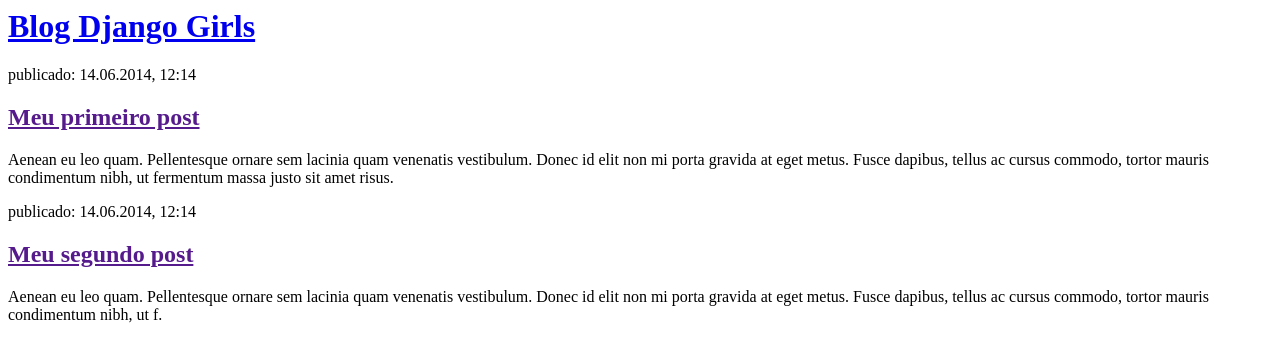
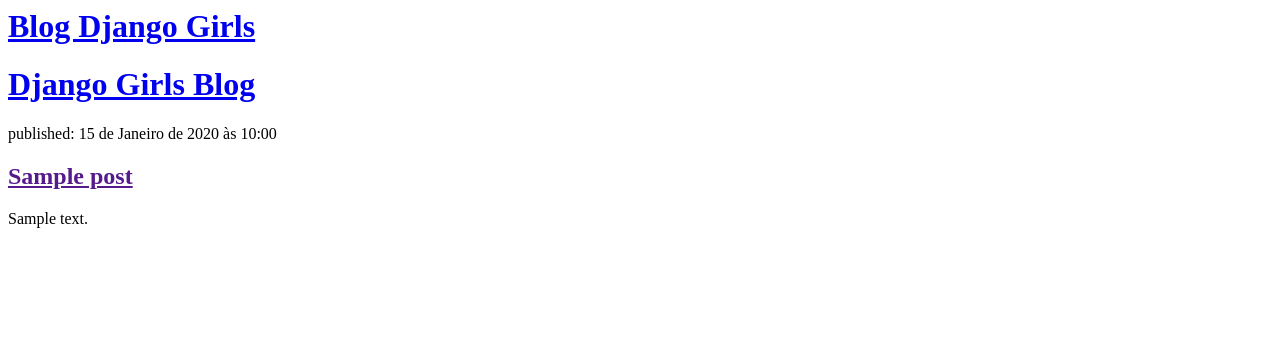
Before and after one commit to Dudapatricio/my-first-blog, a Django app: template blog/templates/blog/post_list.html in a window 1280 px wide. Shown: the top 362 px of the page. Run offline with Django 5.2, Linux system fonts and the light colour scheme; the template is opened without the code that fills it: most values are stand-ins (such as "Sample title", 1, 10 or a date in 2020).

Commit message:
Modified templates to display posts from detabase.

```diff
--- a/blog/templates/blog/post_list.html
+++ b/blog/templates/blog/post_list.html
@@ -7,17 +7,17 @@
         <div>
             <h1><a href="/">Blog Django Girls</a></h1>
         </div>
-
         <div>
-            <p>publicado: 14.06.2014, 12:14</p>
-            <h2><a href="">Meu primeiro post</a></h2>
-            <p>Aenean eu leo quam. Pellentesque ornare sem lacinia quam venenatis vestibulum. Donec id elit non mi porta gravida at eget metus. Fusce dapibus, tellus ac cursus commodo, tortor mauris condimentum nibh, ut fermentum massa justo sit amet risus.</p>
+            <h1><a href="/">Django Girls Blog</a></h1>
         </div>
 
-        <div>
-            <p>publicado: 14.06.2014, 12:14</p>
-            <h2><a href="">Meu segundo post</a></h2>
-            <p>Aenean eu leo quam. Pellentesque ornare sem lacinia quam venenatis vestibulum. Donec id elit non mi porta gravida at eget metus. Fusce dapibus, tellus ac cursus commodo, tortor mauris condimentum nibh, ut f.</p>
-        </div>
+        {% for post in posts %}
+            <div>
+                <p>published: {{ post.published_date }}</p>
+                <h2><a href="">{{ post.title }}</a></h2>
+                <p>{{ post.text|linebreaksbr }}</p>
+            </div>
+        {% endfor %}
+
     </body>
 </html>
--- a/blog/views.py
+++ b/blog/views.py
@@ -1,6 +1,8 @@
 from django.shortcuts import render
-
+from django.utils import timezone
+from .models import Post
 
 def post_list(request):
-    return render(request, 'blog/post_list.html', {})
+    posts = Post.objects.filter(published_date__lte=timezone.now()).order_by('published_date')
+    return render(request, 'blog/post_list.html', {'posts': posts})
 # Create your views here.
```
